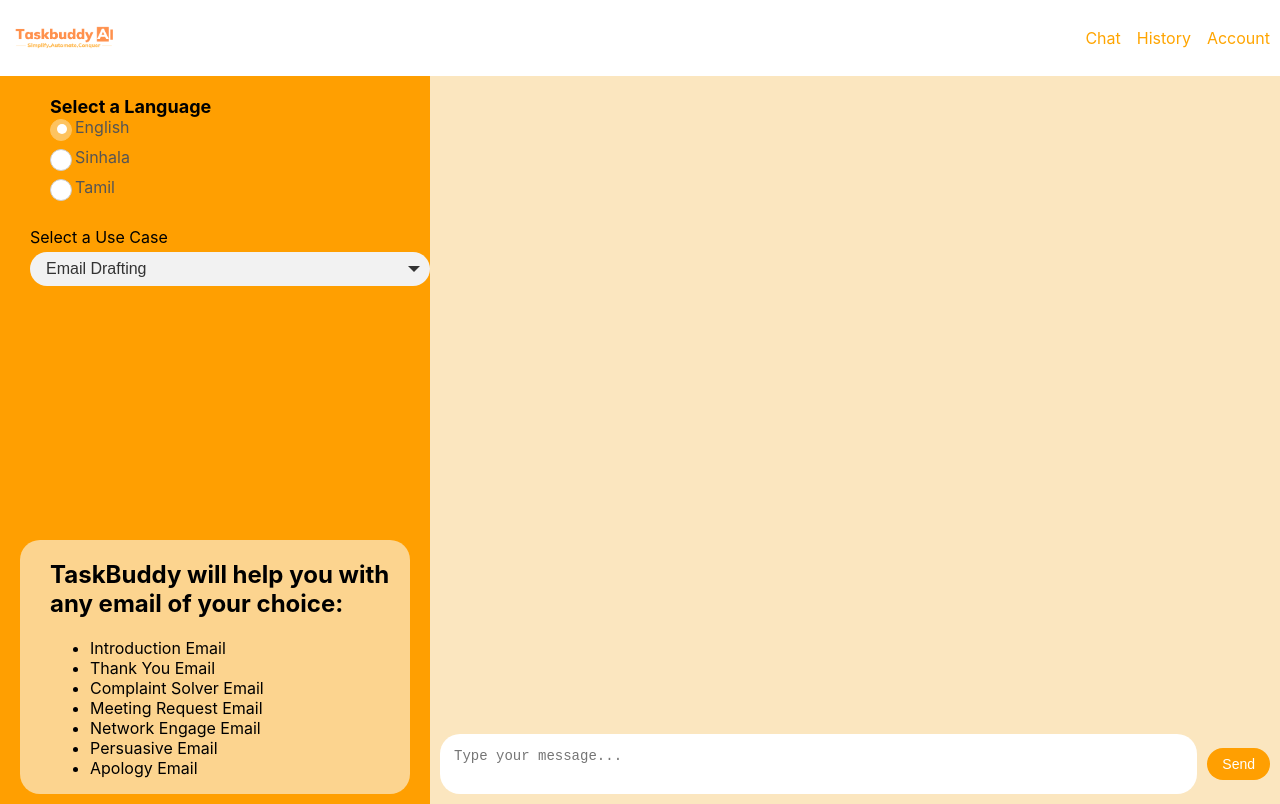
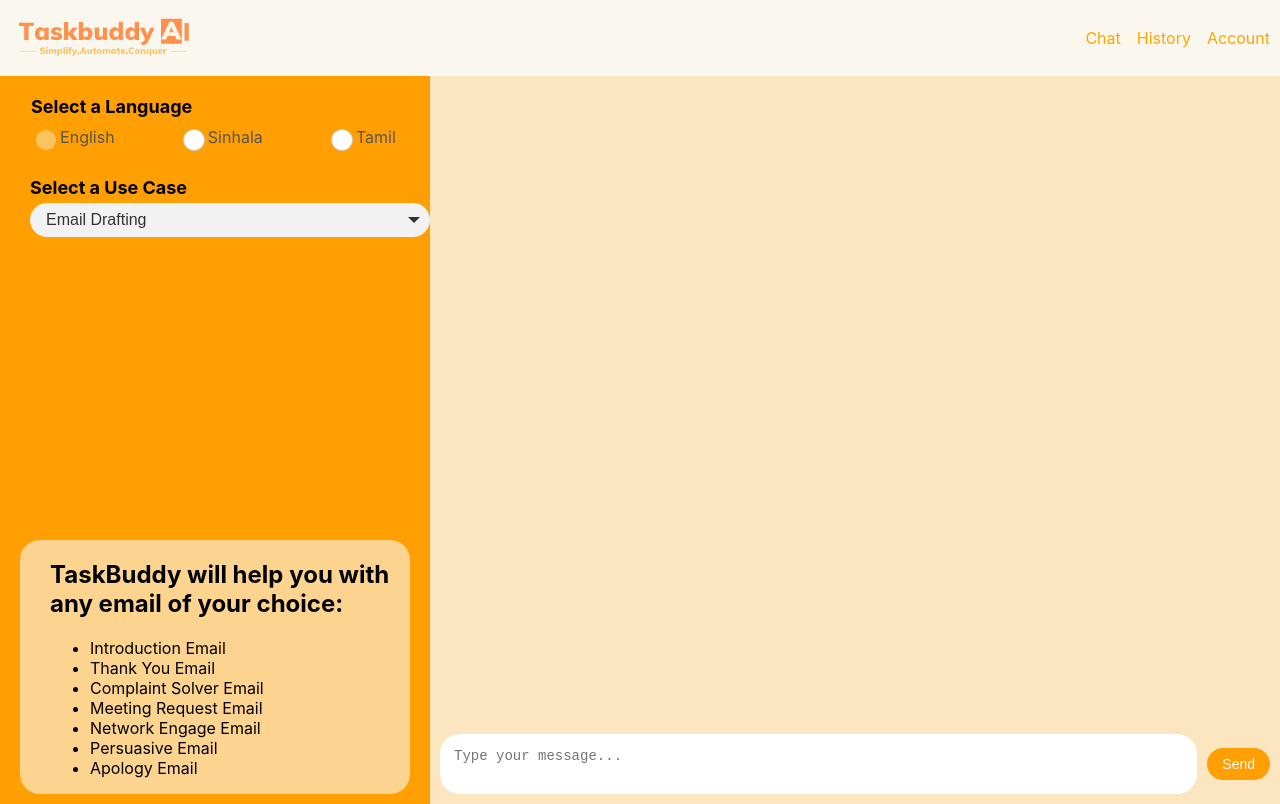
Before and after one commit to jesterccs/ChatBot, a React (Create React App) app: page /chatbot/chat in a window 1280 px wide. Built offline with nearby package versions, Linux system fonts and the light colour scheme.

Commit message:
minor changes

```diff
--- a/src/styles/ChatBot.css
+++ b/src/styles/ChatBot.css
@@ -144,6 +144,11 @@
     margin: 20px 0 0 30px;
 }
 
+.useCase-dropdown-label {
+    font-size: 18px;
+    font-weight: bold;
+}
+
 .useCase-dropdown {
     /*margin-left: 100px;*/
     margin-top: 5px;
@@ -197,3 +202,46 @@
 .useCase-dropdown-menu li:hover {
     background-color: #e2e2e2;
 }
+
+
+
+
+.export-btn {
+    margin: 10px;
+    height: 30px;
+    width: 60px;
+    background-color: #FF9F01;
+    border-radius: 20px;
+    display: flex;
+    align-content: center;
+    justify-content: center;
+    line-height: 25px;
+    font-weight: bolder;
+    color: white;
+}
+
+.typing-loader {
+    display: flex;
+    align-items: center;
+}
+
+.dot {
+    width: 10px;
+    height: 10px;
+    background-color: #ff9101;
+    border-radius: 50%;
+    margin: 0 3px;
+    animation: typing 1s infinite;
+}
+
+@keyframes typing {
+    0% {
+        opacity: 0.2;
+    }
+    20% {
+        opacity: 1;
+    }
+    100% {
+        opacity: 0.2;
+    }
+}
--- a/src/styles/languageSelector.css
+++ b/src/styles/languageSelector.css
@@ -1,18 +1,21 @@
 .language-selector-container {
     display: flex;
     flex-direction: column;
-    margin-left: 50px;
+    margin-left: 1px;
     margin-top: 20px;
 }
 
 .language-selector-label {
     font-weight: bold;
     font-size: 18px; /* Increase the font size */
+    margin-left: 30px;
+    margin-bottom: 10px;
 }
 
 .language-selector-options {
     display: flex;
-    flex-direction: column;
+    flex-direction: row;
+    justify-content: space-around;
 }
 
 .language-selector-option {
@@ -47,21 +50,21 @@
 
 .language-selector-option input[type='radio']:checked + label:before {
     background-color: #FDC360;
-    border-color: #FDC360;
+    border-color: #FF9F01;
 }
 
-.language-selector-option input[type='radio']:checked + label:after {
-    content: '';
-    display: inline-block;
-    width: 10px; /* Increase the size of the inner circle */
-    height: 10px; /* Increase the size of the inner circle */
-    border-radius: 50%;
-    background-color: #fff;
-    position: absolute;
-    top: 60%;
-    left: 15%;
-    transform: translate(-50%, -50%);
-}
+/*.language-selector-option input[type='radio']:checked + label:after {*/
+/*    content: '';*/
+/*    display: inline-block;*/
+/*    width: 10px; !* Increase the size of the inner circle *!*/
+/*    height: 10px; !* Increase the size of the inner circle *!*/
+/*    border-radius: 50%;*/
+/*    !*background-color: #fff;*!*/
+/*    position: absolute;*/
+/*    top: 60%;*/
+/*    left: 15%;*/
+/*    transform: translate(-50%, -50%);*/
+/*}*/
 
 /* Hover Styles */
 
@@ -74,7 +77,7 @@
 }
 
 .language-selector-option input[type='radio']:checked + label:hover:after {
-    background-color: #fff;
+    /*background-color: #fff;*/
 }
 
 /* Transition */
--- a/src/styles/navbar.css
+++ b/src/styles/navbar.css
@@ -3,7 +3,7 @@
     display: flex;
     align-items: center;
     padding: 10px;
-    background-color: white;
+    background-color: #FAF8EE;
     color: orange;
     justify-content: space-between;
 }
@@ -26,12 +26,13 @@
 }
 
 .chatbot-avatar {
-    width: 100px;
-    height: 40px;
+    width: 180px;
+    height: 70px;
     /*border-radius: 50%;*/
     background-color: #fff;
     margin: 5px;
-    background-image: url('images/taskbuddy.png');
+    background-image: url('images/taskbuddy_AI.png');
+    background-color: #FAF8EE;
     background-size: cover;
     background-position: center;
 }
```
Also changed, not shown: src/styles/images/taskbuddy_AI.png (added).
